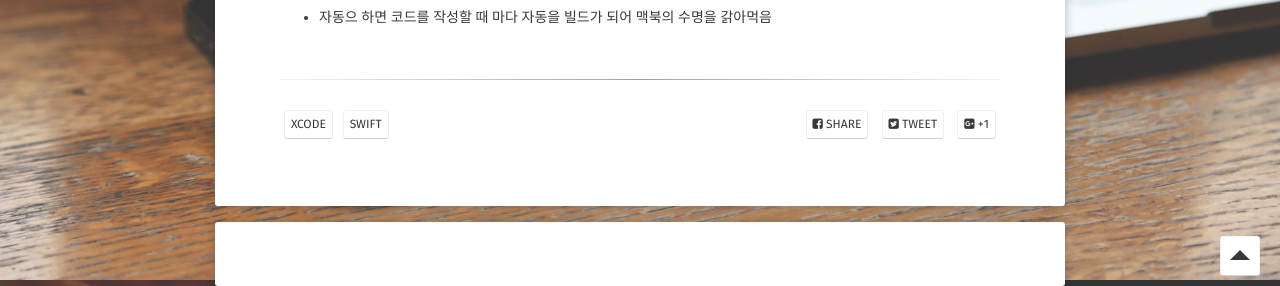
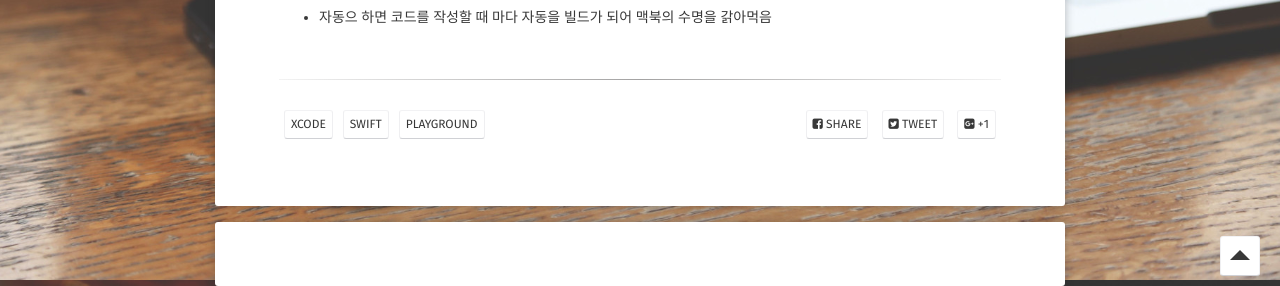
Before and after one commit to Gunwoos/Gunwoos.github.io, a Jekyll site: the page built from _posts/2018-09-03-swift01.md, in a window 1280 px wide and 900 px high, scrolled down 1806 px. Shown: the part 614-900 px from the top of the window. Built offline with Jekyll 4.4.1, drawn with Linux system fonts in a browser that asks for light colours; some web fonts are replaced; comment, search, counter and statistics services are not loaded.

Commit message:
Update 2018-09-03-swift01.md

```diff
--- a/_posts/2018-09-03-swift01.md
+++ b/_posts/2018-09-03-swift01.md
@@ -6,6 +6,7 @@ excerpt: "ios 개발을 하기 위한 가장 기본인 Xcode 와 개발환경을
 tag:
 - xcode
 - swift
+- playground
 comments: true
 ---
 
```
